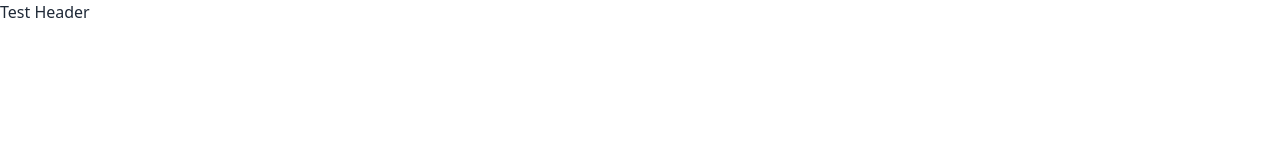
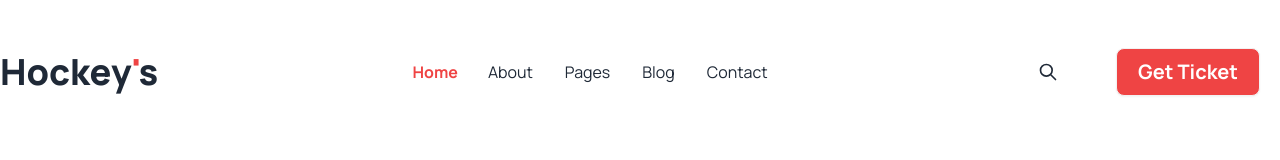
Before and after one commit to p1nk-p0tat0/B9A3, a plain HTML site: page index.html in a window 1280 px wide. Drawn offline with nearby package versions, Linux system fonts and the light colour scheme.

Commit message:
completed nav-bar section

```diff
--- a/index.html
+++ b/index.html
@@ -9,20 +9,80 @@
 <link href="https://cdn.jsdelivr.net/npm/daisyui@4.6.0/dist/full.min.css" rel="stylesheet" type="text/css" />
 <script src="https://cdn.tailwindcss.com"></script>
 
+<!-- google fonts -->
+
+<link rel="preconnect" href="https://fonts.googleapis.com">
+<link rel="preconnect" href="https://fonts.gstatic.com" crossorigin>
+<link href="https://fonts.googleapis.com/css2?family=Manrope:wght@200;300;400;500;600;700;800&display=swap" rel="stylesheet">
+
+<!-- Tailwind custom classes  -->
+
+<script>
+    tailwind.config = {
+      theme: {
+        extend: {
+          colors: {
+            clifford: '#da373d',
+          }
+        }
+      }
+    }
+  </script>
+
+<!-- font styles  -->
+<style>
+    .font-manrope {
+        font-family: 'Manrope', sans-serif;
+    }
+</style>
 
 
 </head>
 
 
-<body>
+<body class="font-manrope">
     <header>
-        <nav>
+        <nav class="container mx-auto  my-12 flex justify-between items-center">
+              <div class="dropdown lg:hidden">
+                    <div  tabindex="0" role="button" class="btn btn-ghost btn-circle lg:hidden">
+                      <svg xmlns="http://www.w3.org/2000/svg" class="h-5 w-5" fill="none" viewBox="0 0 24 24" stroke="currentColor"><path stroke-linecap="round" stroke-linejoin="round" stroke-width="2" d="M4 6h16M4 12h16M4 18h7" /></svg>
+                    </div>
+                    <ul tabindex="0" class="menu menu-sm dropdown-content mt-3 z-[1] p-2 shadow bg-base-100 rounded-box w-52">
+                      <li><a class="hover:bg-red-300">About</a></li>
+                      <li><a class="hover:bg-red-300">Pages</a></li>
+                      <li><a class="hover:bg-red-300">Blog</a></li>
+                      <li><a class="hover:bg-red-300">Contact</a></li>
+                    </ul>
+                  </div>
+              <div>
+                <h1 class="text-2xl lg:text-4xl font-extrabold  lg:pr-0">Hockey<span class="text-red-500">'</span>s</h1>
+              </div>
+
+              <div class="hidden lg:flex justify-center items-center gap-7">
+                <h3 class="hover:scale-110 duration-200 text-red-500 font-bold"><a href="">Home</a></h3>
+                <h3 class="hover:scale-110 duration-200 hover:text-red-500  border-2 border-transparent"><a href="">About</a></h3>
+                <h3 class="hover:scale-110 duration-200 hover:text-red-500 border-2 border-transparent"><a href="">Pages</a></h3>
+                <h3 class="hover:scale-110 duration-200 hover:text-red-500  border-2 border-transparent"><a href="">Blog</a></h3>
+                <h3 class="hover:scale-110 duration-200 hover:text-red-500  border-2 border-transparent"><a href="">Contact</a></h3>
+
+            </div>
+
+            <div class="flex space-x-6">
+                    <div class="hidden lg:block">
+                    <button class="btn btn-ghost btn-circle">
+                      <svg xmlns="http://www.w3.org/2000/svg" class="h-5 w-5" fill="none" viewBox="0 0 24 24" stroke="currentColor"><path stroke-linecap="round" stroke-linejoin="round" stroke-width="2" d="M21 21l-6-6m2-5a7 7 0 11-14 0 7 7 0 0114 0z" /></svg>
+                    </button>
+                </div>
+                    <div>
+                      <a class="btn w-32 mx-5 h-10 lg:w-36 text-lg lg:text-xl font-bold text-white outline-none bg-red-500 hover:bg-red-400">Get Ticket</a>
+                    </div>
+                  </div>
 
         </nav>
     </header>
 
 <main>
- <h1>Test Header</h1>
+
 </main>
 
 
```
